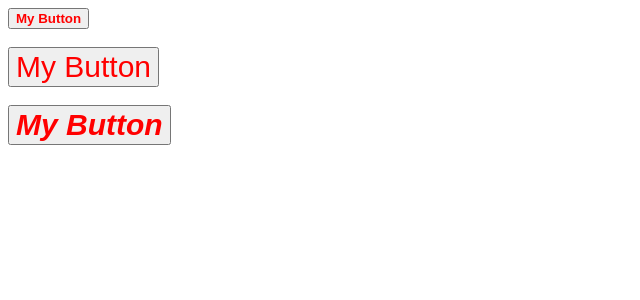
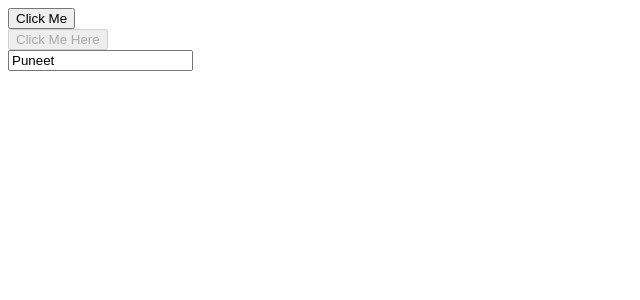
Before and after one commit to Puneetbisarwal/Angular2Demo, an Angular app: page / in a window 1280 px wide. Shown: the top 300 px of the page, without its empty margins (0-640 px from the left). Built offline with nearby package versions, Linux system fonts and the light colour scheme.

Commit message:
My fourth commit Video Part 10 and 11 HTML attribute vs DOM property and Angular Attribute binding

```diff
--- a/src/app/app.component.ts
+++ b/src/app/app.component.ts
@@ -5,26 +5,20 @@ import { Component } from '@angular/core';
 /*templateUrl: './app.component.html',
   styleUrls: ['./app.component.css']*/
 
-  template: `<button style='color:red' [style.font-weight] = "isBold ? 'bold' : 'normal'"> My Button </button>
-            <br/> <br/>
-            <button style = 'color:red' [style.font-size.px] = "fontSize"> My Button </button>
-            <br> <br>
-            <button style = 'color:red' [ngStyle]= "addStyles()"> My Button </button>
+  template: `
+            <div>
+              <button [disabled] = 'isDisabled'> Click Me </button>
+              <br>
+              <button disabled = '{{isDisabled}}'> Click Me Here </button>
+              <br>
+
+              <input id = 'inputId' type = 'text' value = 'Puneet'>
+            </div>
+
             `
 
 })
 export class AppComponent {
-  isBold: boolean = true;
-  fontSize: number = 30;
-  isItalic: boolean = true;
-
-  addStyles() {
-    let styles = {
-      'font-size.px': this.fontSize,
-      'font-style': this.isItalic ? 'italic' : 'normal',
-      'font-weight': this.isBold ? 'bold' : 'normal',
-    };
-    return styles;
-  }
+  isDisabled: boolean = false;
 
 }
--- a/src/app/employee/employee.component.css
+++ b/src/app/employee/employee.component.css
@@ -10,3 +10,7 @@ table {
 th, td {
     border: 1px solid red;
 }
+
+thread {
+    border: 1px solid black;
+}
--- a/src/app/employee/employee.component.html
+++ b/src/app/employee/employee.component.html
@@ -1,18 +1,39 @@
 <table>
-    <tr>
-        <th>First Name</th>
-        <th>Last Name</th>
-        <th>Gender</th>
-        <th>Age</th>
-        <th>Address</th>
+    <thead>
+        <tr>
+            <th [attr.colspan] = "columnSpan">
+                Employee Details
+            </th>
+        </tr>
+    </thead>
 
-    </tr>
-    <tr>
-        <td>{{firstName}}</td>
-        <td>{{lastName}}</td>
-        <td>{{gender}}</td>
-        <td>{{age}}</td>
-        <td>{{address}}</td>
-    </tr>
+    <tbody>
+        <tr>
+            <td> First Name </td>
+            <td> {{firstName}}</td>
+        </tr>
+        <tr>
+            <td> Last Name </td>
+            <td> {{lastName}}</td>
+        </tr>
+        <tr *ngIf= "showDetails">
+            <td> Gender </td>
+            <td> {{gender}}</td>
+        </tr>
+        <tr *ngIf= "showDetails">
+            <td> Age </td>
+            <td> {{age}}</td>
+        </tr>
+        <tr *ngIf= "showDetails">
+            <td> Address </td>
+            <td> {{address}}</td>
+        </tr>
+
+    </tbody>
 
 </table>
+
+<br/>
+<button (click) = 'toggleDetails()'>
+    {{showDetails ? 'Hide' : 'Show'}} Details
+</button>
--- a/src/app/employee/employee.component.ts
+++ b/src/app/employee/employee.component.ts
@@ -6,10 +6,17 @@ import { Component } from '@angular/core';
   styleUrls: ['./employee.component.css']
 })
 export class EmployeeComponent {
+    columnSpan: number = 2;
     firstName: string = 'Vivek';
     lastName: string = 'Kumar';
     gender: string = 'Male';
     age: number = 20;
     address: string = 'Delhi';
+    showDetails : boolean = false;
+
+
+    toggleDetails(): void {
+      this.showDetails = !this.showDetails;
+    }
 
 }
```
